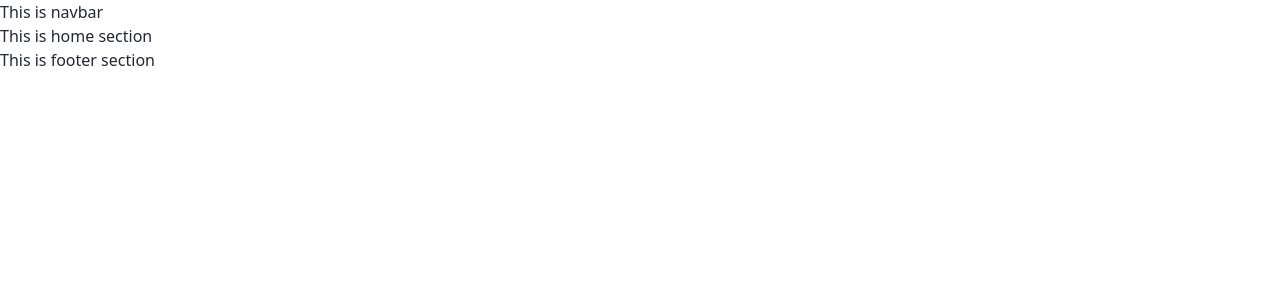
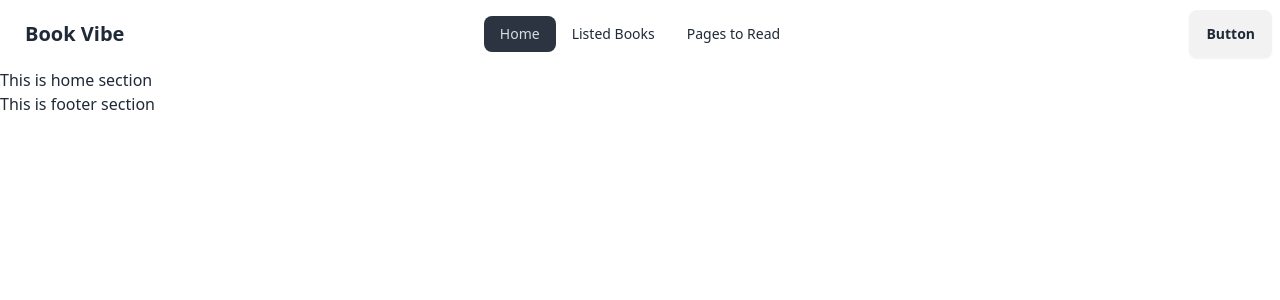
Before and after one commit to AsaduzzamanSohun/Book-Vibe-with-React-SPA, a React app: page / in a window 1280 px wide. Shown: the top 300 px of the page. Built offline with nearby package versions, Linux system fonts and the light colour scheme; the HTML template or start-up script is replaced by a standard one.

Commit message:
navbar routes done

```diff
--- /dev/null
+++ b/src/components/ListedBooks/ListedBooks.jsx
@@ -0,0 +1,10 @@
+
+const ListedBooks = () => {
+    return (
+        <div>
+            <h1>This is listed books section</h1>
+        </div>
+    );
+};
+
+export default ListedBooks;
--- a/src/components/Navbar/Navbar.jsx
+++ b/src/components/Navbar/Navbar.jsx
@@ -1,8 +1,43 @@
+import { NavLink } from "react-router-dom";
 
 const Navbar = () => {
+
+    const link = <>
+
+    <li><NavLink to="/">Home</NavLink></li>
+    <li><NavLink to="/listed-books">Listed Books</NavLink></li>
+    <li><NavLink to="/page-to-read">Pages to Read</NavLink></li>
+
+
+
+    </>
+
+
     return (
-        <div>
-            <h1>This is navbar</h1>
+        <div className="navbar bg-base-100">
+            <div className="navbar-start">
+                <div className="dropdown">
+                    <div tabIndex={0} role="button" className="btn btn-ghost lg:hidden">
+                        <svg xmlns="http://www.w3.org/2000/svg" className="h-5 w-5" fill="none" viewBox="0 0 24 24" stroke="currentColor"><path strokeLinecap="round" strokeLinejoin="round" strokeWidth="2" d="M4 6h16M4 12h8m-8 6h16" /></svg>
+                    </div>
+                    <ul tabIndex={0} className="menu menu-sm dropdown-content mt-3 z-[1] p-2 shadow bg-base-100 rounded-box w-52">
+                        {
+                            link
+                        }
+                    </ul>
+                </div>
+                <a className="btn btn-ghost text-xl">Book Vibe</a>
+            </div>
+            <div className="navbar-center hidden lg:flex">
+                <ul className="menu menu-horizontal px-1">
+                    {
+                        link
+                    }
+                </ul>
+            </div>
+            <div className="navbar-end">
+                <a className="btn">Button</a>
+            </div>
         </div>
     );
 };
--- /dev/null
+++ b/src/components/PagesToRead/PagesToRead.jsx
@@ -0,0 +1,10 @@
+
+const PagesToRead = () => {
+    return (
+        <div>
+            <h1>This Pages to Read section</h1>
+        </div>
+    );
+};
+
+export default PagesToRead;
```
Also changed, not shown: src/main.jsx (+10 -0 lines).
